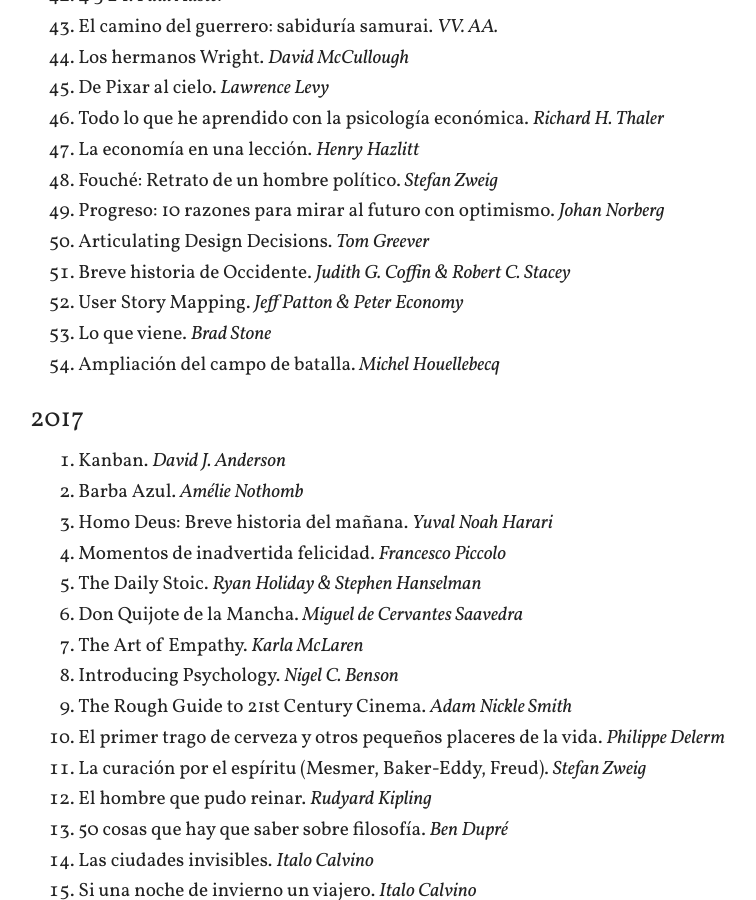
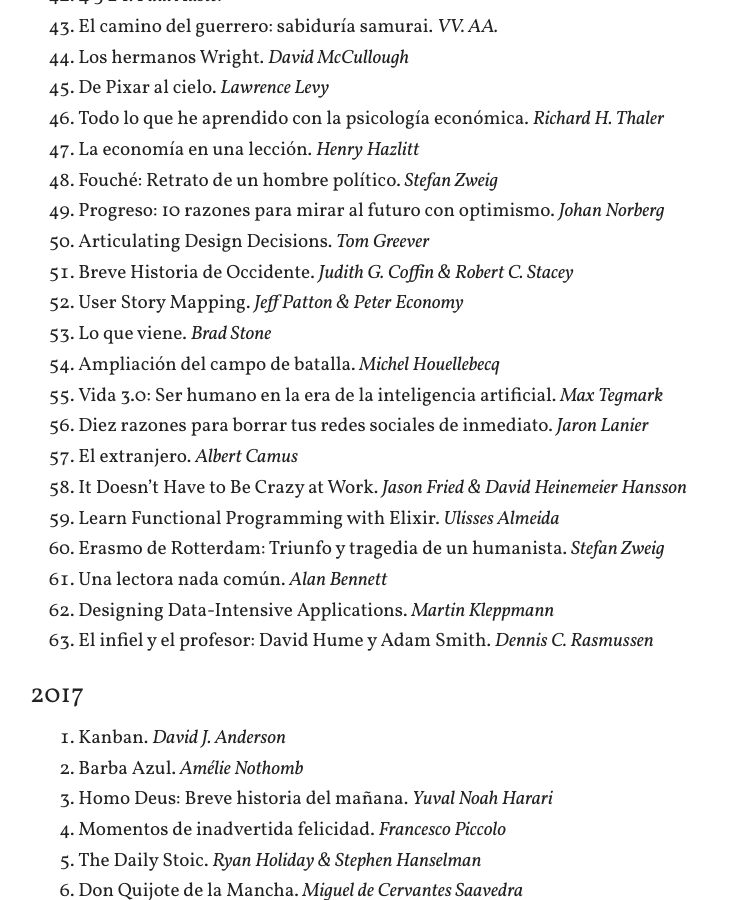
Before and after one commit to arturoherrero/arturoherrero.com, a Jekyll site: the page built from books.md, in a window 1280 px wide and 900 px high, scrolled down 1596 px. Shown: the whole window, without its empty margins (250-1006 px from the left). Built offline with Jekyll 4.4.1, drawn with Linux system fonts in a browser that asks for light colours; some of the changed text lies outside the part shown.

Commit message:
Update reading list

```diff
--- a/books.md
+++ b/books.md
@@ -30,7 +30,7 @@
 20. The Bed of Procrustes. *Nassim Nicholas Taleb*
 21. Caos: La creación de una ciencia. *James Gleick*
 22. The Software Craftsman: Professionalism, Pragmatism, Pride. *Sandro Mancuso*
-23. Los Hermanos Karamazov. *Fyodor Dostoyevsky*
+23. Los hermanos Karamazov. *Fyodor Dostoyevsky*
 24. Turn the Ship Around! *L. David Marquet*
 25. Chaos: A Very Short Introduction. *Leonard Smith*
 26. Organize for Complexity. *Niels Pflaeging*
@@ -58,10 +58,19 @@
 48. Fouché: Retrato de un hombre político. *Stefan Zweig*
 49. Progreso: 10 razones para mirar al futuro con optimismo. *Johan Norberg*
 50. Articulating Design Decisions. *Tom Greever*
-51. Breve historia de Occidente. *Judith G. Coffin & Robert C. Stacey*
+51. Breve Historia de Occidente. *Judith G. Coffin & Robert C. Stacey*
 52. User Story Mapping. *Jeff Patton & Peter Economy*
 53. Lo que viene. *Brad Stone*
 54. Ampliación del campo de batalla. *Michel Houellebecq*
+55. Vida 3.0: Ser humano en la era de la inteligencia artificial. *Max Tegmark*
+56. Diez razones para borrar tus redes sociales de inmediato. *Jaron Lanier*
+57. El extranjero. *Albert Camus*
+58. It Doesn't Have to Be Crazy at Work. *Jason Fried & David Heinemeier Hansson*
+59. Learn Functional Programming with Elixir. *Ulisses Almeida*
+60. Erasmo de Rotterdam: Triunfo y tragedia de un humanista. *Stefan Zweig*
+61. Una lectora nada común. *Alan Bennett*
+62. Designing Data-Intensive Applications. *Martin Kleppmann*
+63. El infiel y el profesor: David Hume y Adam Smith. *Dennis C. Rasmussen*
 
 
 ### 2017
@@ -164,7 +173,7 @@
 ### 2015
 1. Programming Grails. *Burt Beckwith*
 2. A Mind for Numbers. *Barbara Oakley*
-3. Remote. *David Heinemeier Hansson & Jason Fried*
+3. Remote. *Jason Fried & David Heinemeier Hansson*
 4. Nuestro Enemigo, el Estado. *Albert Jay Nock*
 5. Inceptions. *Enrique Comba*
 6. Ruby Under a Microscope. *Pat Shaughnessy*
```
